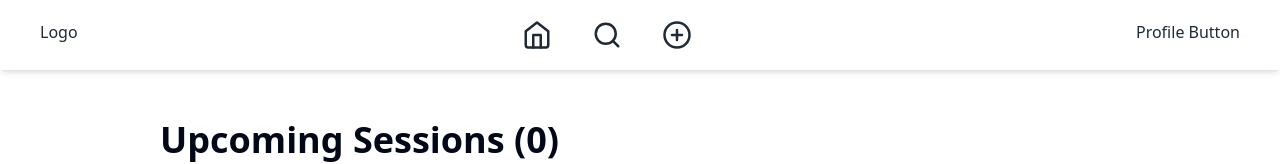
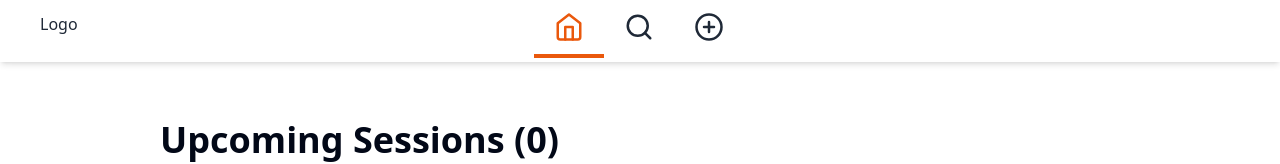
Before and after one commit to ooiwensong/boardgame-scheduler, a React (Vite) app in the folder frontend/: page / in a window 1280 px wide. Shown: the top 164 px of the page. Built offline with nearby package versions, Linux system fonts and the light colour scheme; no server answers; sample sign-in values are in the browser's storage.

Commit message:
NavLink for nav bar items

```diff
--- a/frontend/src/routes/Root.jsx
+++ b/frontend/src/routes/Root.jsx
@@ -1,7 +1,7 @@
 import React, { useEffect } from "react";
 import { HomeIcon, PlusCircleIcon, SearchIcon } from "lucide-react";
 import {
-  Link,
+  NavLink,
   Outlet,
   redirect,
   useLoaderData,
@@ -10,6 +10,7 @@ import {
 import { jwtDecode } from "jwt-decode";
 import { getMySessions } from "@/sessions";
 import { Toaster } from "@/components/ui/toaster";
+import ProfileButton from "@/components/ProfileButton";
 
 export const loader = async () => {
   try {
@@ -40,22 +41,45 @@ const Root = () => {
     <>
       <div
         id="nav-bar"
-        className="fixed left-0 right-0 top-0 z-10 bg-white px-10 py-5 text-gray-800 shadow-md"
+        className="fixed left-0 right-0 top-0 z-10 bg-white px-10 text-gray-800 shadow-md"
       >
-        <nav className="flex justify-between">
+        <nav className="mt-3 flex justify-between">
           <div id="logo">Logo</div>
-          <div id="nav-buttons" className="flex">
-            <Link to="/">
-              <HomeIcon size={30} className="mx-5 text-lg" />
-            </Link>
-            <Link to="find-session">
-              <SearchIcon size={30} className="mx-5 text-lg" />
-            </Link>
-            <Link to="/create">
-              <PlusCircleIcon size={30} className="mx-5 text-lg" />
-            </Link>
+          <div id="nav-buttons" className="mb-1 flex">
+            <NavLink
+              to="/"
+              className={({ isActive }) =>
+                isActive
+                  ? "border-b-4 border-orange-600 text-orange-600"
+                  : "text-black-600"
+              }
+            >
+              <HomeIcon size={30} className="mx-5 mb-3 text-lg" />
+            </NavLink>
+            <NavLink
+              to="find-session"
+              className={({ isActive }) =>
+                isActive
+                  ? "border-b-4 border-orange-600 text-orange-600"
+                  : "text-black-600"
+              }
+            >
+              <SearchIcon size={30} className="mx-5 mb-3 text-lg" />
+            </NavLink>
+            <NavLink
+              to="/create"
+              className={({ isActive }) =>
+                isActive
+                  ? "border-b-4 border-orange-600 text-orange-600"
+                  : "text-black-600"
+              }
+            >
+              <PlusCircleIcon size={30} className="mx-5 mb-3 text-lg" />
+            </NavLink>
           </div>
-          <div id="profile-button">Profile Button</div>
+          <div id="profile-button">
+            <ProfileButton />
+          </div>
         </nav>
       </div>
       <div id="main-content" className="absolute left-0 right-0 top-20 z-0">
```
